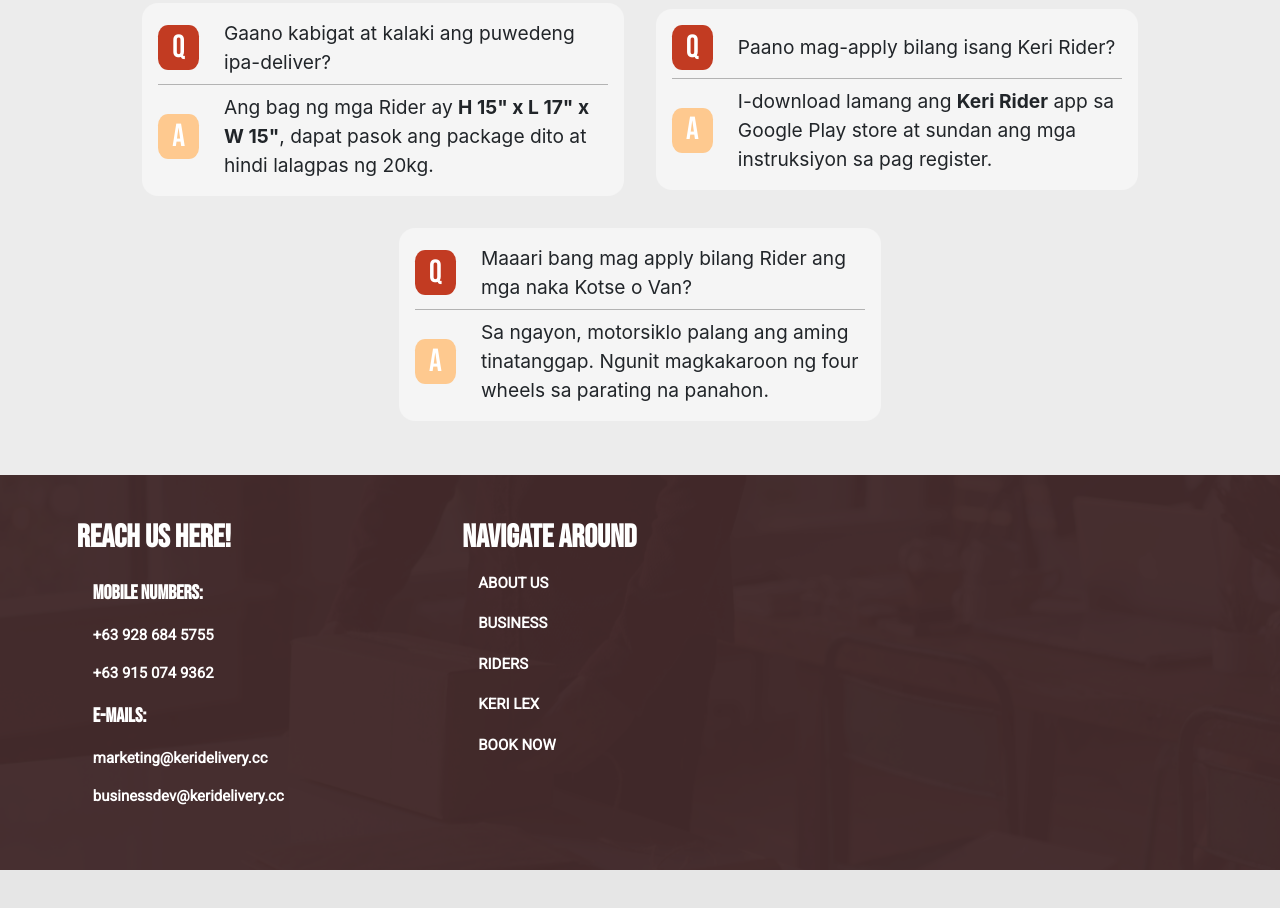
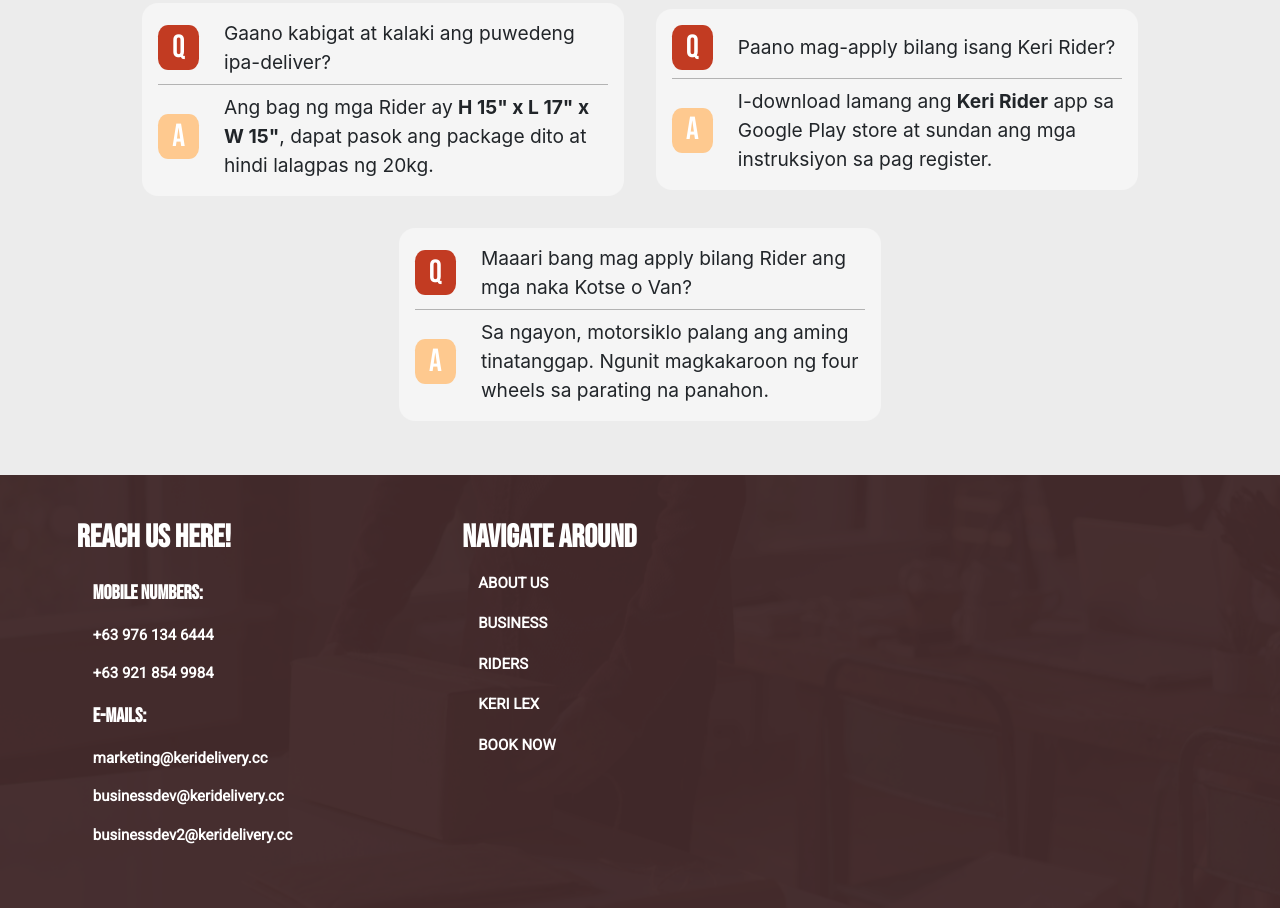
Before and after one commit to vincevill599/keri-website-2.0, a plain HTML site: page index.html in a window 1280 px wide. Shown: the part 2235-3143 px from the top of the page. Before the commit the page ends 3105 px from the top, so only its background shows below. Drawn offline with nearby package versions, Linux system fonts and the light colour scheme.

Commit message:
Changed number/s and added new email for comms

```diff
--- a/index.html
+++ b/index.html
@@ -1,16 +1,21 @@
 <!DOCTYPE html>
 <html lang="en">
+
 <head>
     <meta charset="UTF-8">
     <meta name="viewport" content="width=device-width, initial-scale=1.0">
     <title>Keri Delivery</title>
     <!-- Bootstrap CSS -->
     <link rel="stylesheet" href="https://stackpath.bootstrapcdn.com/bootstrap/4.5.2/css/bootstrap.min.css">
-        <link rel="stylesheet" href="css/index-style.css"><link rel="preconnect" href="https://fonts.googleapis.com">
+    <link rel="stylesheet" href="css/index-style.css">
+    <link rel="preconnect" href="https://fonts.googleapis.com">
     <link rel="preconnect" href="https://fonts.googleapis.com">
     <link rel="preconnect" href="https://fonts.gstatic.com" crossorigin>
-        <link href="https://fonts.googleapis.com/css2?family=Bangers&family=Bebas+Neue&family=Montserrat&family=Oswald&family=Roboto&family=Ubuntu:wght@500&display=swap" rel="stylesheet">
+    <link
+        href="https://fonts.googleapis.com/css2?family=Bangers&family=Bebas+Neue&family=Montserrat&family=Oswald&family=Roboto&family=Ubuntu:wght@500&display=swap"
+        rel="stylesheet">
 </head>
+
 <body>
     <!-- nav -->
 
@@ -79,10 +84,13 @@
         <div class="content row">
             <div class="content-col col-xs-12 col-sm-12 col-md-12 col-lg-12 col-xl-12">
                 <span class="content-title">Deliveries made easy. For Filipinos, by Filipinos.</span>
-                    <span class="content-desc">The newest player in the courier market. Providing same-day deliveries, queueing and purchasing services.</span>
+                <span class="content-desc">The newest player in the courier market. Providing same-day deliveries,
+                    queueing and purchasing services.</span>
                 <div class="download-col col-xs-12 col-sm-12 col-md-6 col-lg-6 col-xl-6">
-                        <a href="https://play.google.com/store/apps/details?id=ph.com.keri" target="_blank" class="g-btn btn"></a>
-                        <a href="https://apps.apple.com/ph/app/keri/id1523529675?fbclid=IwAR3hM9rXHfZDMFHq1MzeQUjb7YudmdUuJabiE9_u5Daw38n8x_RBOFO6ja0" target="_blank" class="a-btn btn"></a>
+                    <a href="https://play.google.com/store/apps/details?id=ph.com.keri" target="_blank"
+                        class="g-btn btn"></a>
+                    <a href="https://apps.apple.com/ph/app/keri/id1523529675?fbclid=IwAR3hM9rXHfZDMFHq1MzeQUjb7YudmdUuJabiE9_u5Daw38n8x_RBOFO6ja0"
+                        target="_blank" class="a-btn btn"></a>
                 </div>
             </div>
         </div>
@@ -186,7 +194,8 @@
                     LET'S TALK BUSINESS!
                 </span>
                 <span class="business-desc_text">
-                        Keri Delivery has 3 programs specially designed to relieve business owners from the hassle of logistics.
+                    Keri Delivery has 3 programs specially designed to relieve business owners from the hassle of
+                    logistics.
                 </span>
             </div>
         </div>
@@ -202,7 +211,8 @@
                 </div>
 
                 <div class="business-card-content">
-                        <span>KeriTrike helps passengers get quick and convenient Tricycle rides! Partnered with local TODAs, hastily match with our KeriTrike riders without having to wait under the sun!</span>
+                    <span>KeriTrike helps passengers get quick and convenient Tricycle rides! Partnered with local
+                        TODAs, hastily match with our KeriTrike riders without having to wait under the sun!</span>
                 </div>
 
                 <div class="business-card-button">
@@ -220,7 +230,8 @@
                 </div>
 
                 <div class="business-card-content">
-                        <span>Be in control! Mobilize your business by utilizing Keri's web application, we will handle all of your delivery needs
+                    <span>Be in control! Mobilize your business by utilizing Keri's web application, we will handle all
+                        of your delivery needs
                         while you monitor on our dashboard.
                     </span>
                 </div>
@@ -240,7 +251,8 @@
                 </div>
 
                 <div class="business-card-content">
-                        <span>Offer your products within the Keri mobile application. Customers can easily order your best sellers and Keri will take care of the delivery for you!</span>
+                    <span>Offer your products within the Keri mobile application. Customers can easily order your best
+                        sellers and Keri will take care of the delivery for you!</span>
                 </div>
 
                 <div class="business-card-button">
@@ -311,7 +323,8 @@
                         A
                     </div>
                     <span>
-                            Ang bag ng mga Rider ay <b>H 15" x L 17" x W 15"</b>, dapat pasok ang package dito at hindi lalagpas ng 20kg.
+                        Ang bag ng mga Rider ay <b>H 15" x L 17" x W 15"</b>, dapat pasok ang package dito at hindi
+                        lalagpas ng 20kg.
                     </span>
                 </div>
             </div>
@@ -329,7 +342,8 @@
                         A
                     </div>
                     <span>
-                            I-download lamang ang <b>Keri Rider</b> app sa Google Play store at sundan ang mga instruksiyon sa pag register.
+                        I-download lamang ang <b>Keri Rider</b> app sa Google Play store at sundan ang mga instruksiyon
+                        sa pag register.
                     </span>
                 </div>
             </div>
@@ -347,7 +361,8 @@
                         A
                     </div>
                     <span>
-                            Sa ngayon, motorsiklo palang ang aming tinatanggap. Ngunit magkakaroon ng four wheels sa parating na panahon.
+                        Sa ngayon, motorsiklo palang ang aming tinatanggap. Ngunit magkakaroon ng four wheels sa
+                        parating na panahon.
                     </span>
                 </div>
             </div>
@@ -366,8 +381,8 @@
                     Mobile Numbers:
                 </span>
 
-                    <span class="number">+63 928 684 5755</span>
-                    <span class="number">+63 915 074 9362</span>
+                <span class="number">+63 976 134 6444</span>
+                <span class="number">+63 921 854 9984</span>
 
                 <span class="contact-subtitle">
                     E-mails:
@@ -375,6 +390,8 @@
 
                 <span class="email">marketing@keridelivery.cc</span>
                 <span class="email">businessdev@keridelivery.cc</span>
+
+                <span class="email">businessdev2@keridelivery.cc</span>
             </div>
 
             <div class="link-footer col-xs-12 col-sm-12 col-md-4 col-lg-4 col-xl-4 mb-3">
@@ -421,4 +438,5 @@
     <script src="https://stackpath.bootstrapcdn.com/bootstrap/4.5.2/js/bootstrap.min.js"></script>
     <script src="js/index-script.js"></script>
 </body>
+
 </html>
```
Also changed, not shown: about-us.html (+4 -2 lines), business.html (+12 -4 lines), keritrike.html (+10 -5 lines), track.html (+5 -3 lines). Lines whose indentation alone changed are shown as unchanged.
